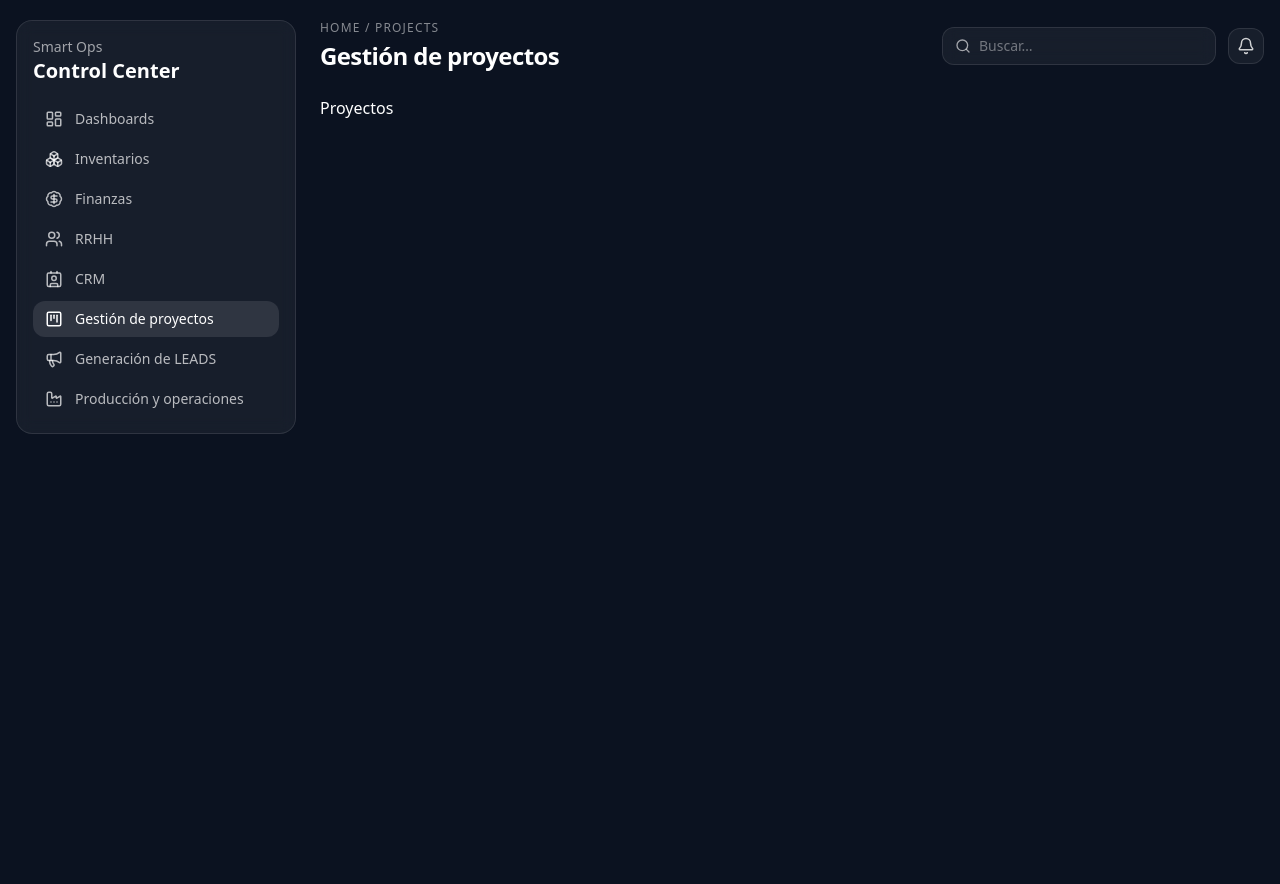
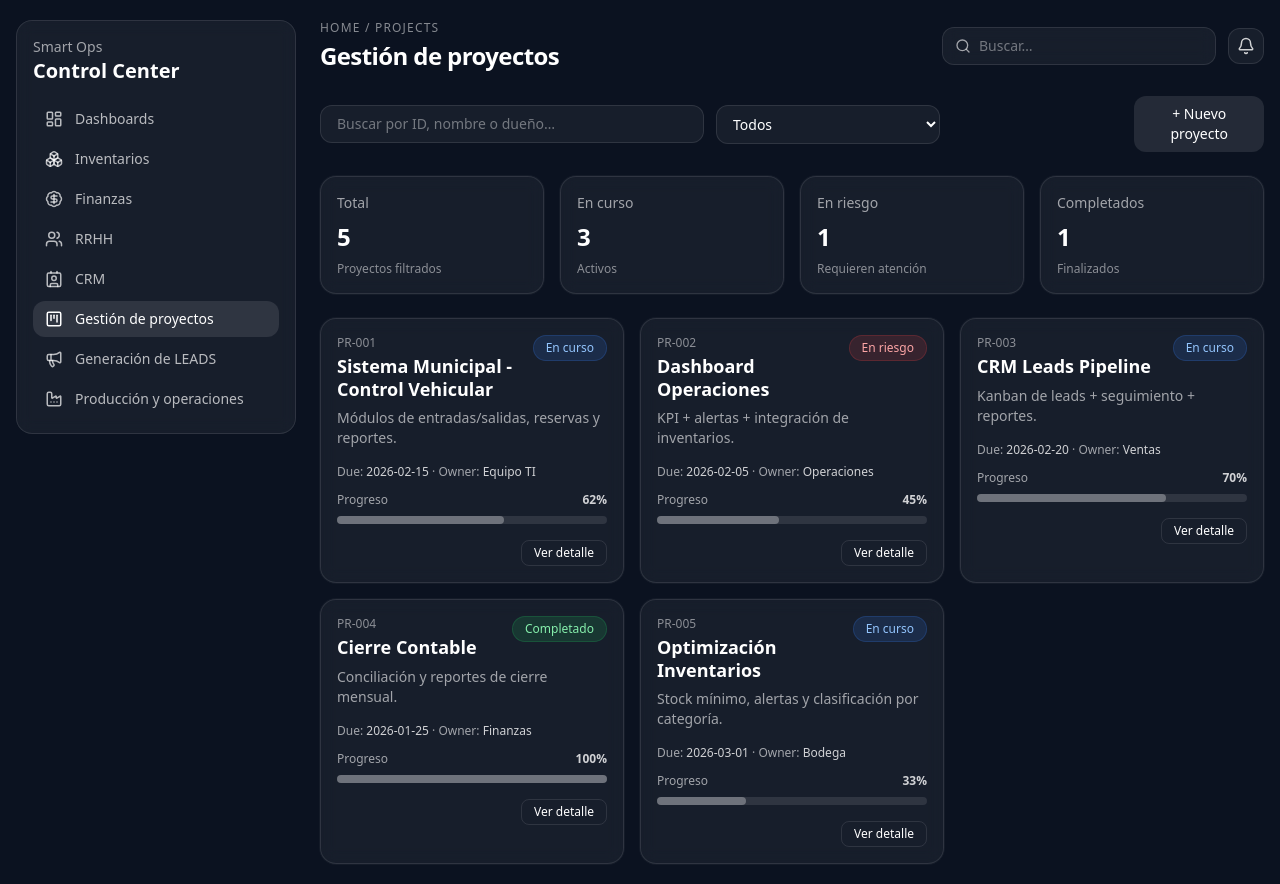
Before and after one commit to Pablo-Platero/smart-ops-frontend, a React (Vite) app: page /projects in a window 1280 px wide. Before the commit the page ends 800 px from the top, so only its background shows below. Built offline with nearby package versions, Linux system fonts and the light colour scheme.

Commit message:
Add projects page with KPIs, filters and progress cards UI

```diff
--- a/src/pages/ProjectsPage.jsx
+++ b/src/pages/ProjectsPage.jsx
@@ -1,3 +1,187 @@
+import { useMemo, useState } from "react";
+import Card from "../components/ui/Card";
+
+const STATUS = ["Todos", "En curso", "En riesgo", "Completado"];
+
+const PROJECTS = [
+  {
+    id: "PR-001",
+    name: "Sistema Municipal - Control Vehicular",
+    owner: "Equipo TI",
+    status: "En curso",
+    progress: 62,
+    due: "2026-02-15",
+    summary: "Módulos de entradas/salidas, reservas y reportes.",
+  },
+  {
+    id: "PR-002",
+    name: "Dashboard Operaciones",
+    owner: "Operaciones",
+    status: "En riesgo",
+    progress: 45,
+    due: "2026-02-05",
+    summary: "KPI + alertas + integración de inventarios.",
+  },
+  {
+    id: "PR-003",
+    name: "CRM Leads Pipeline",
+    owner: "Ventas",
+    status: "En curso",
+    progress: 70,
+    due: "2026-02-20",
+    summary: "Kanban de leads + seguimiento + reportes.",
+  },
+  {
+    id: "PR-004",
+    name: "Cierre Contable",
+    owner: "Finanzas",
+    status: "Completado",
+    progress: 100,
+    due: "2026-01-25",
+    summary: "Conciliación y reportes de cierre mensual.",
+  },
+  {
+    id: "PR-005",
+    name: "Optimización Inventarios",
+    owner: "Bodega",
+    status: "En curso",
+    progress: 33,
+    due: "2026-03-01",
+    summary: "Stock mínimo, alertas y clasificación por categoría.",
+  },
+];
+
+function badgeClass(status) {
+  if (status === "Completado") return "bg-green-500/15 text-green-300 border-green-500/20";
+  if (status === "En riesgo") return "bg-red-500/15 text-red-300 border-red-500/20";
+  return "bg-blue-500/15 text-blue-300 border-blue-500/20";
+}
+
+function ProgressBar({ value }) {
+  return (
+    <div className="mt-2 h-2 w-full rounded-full bg-white/10">
+      <div
+        className="h-2 rounded-full bg-white/30"
+        style={{ width: `${Math.max(0, Math.min(100, value))}%` }}
+      />
+    </div>
+  );
+}
+
+function Stat({ label, value, note }) {
+  return (
+    <Card className="p-4">
+      <div className="text-sm text-white/60">{label}</div>
+      <div className="mt-2 text-2xl font-semibold">{value}</div>
+      <div className="mt-2 text-xs text-white/50">{note}</div>
+    </Card>
+  );
+}
+
 export default function ProjectsPage() {
-  return <div>Proyectos</div>;
+  const [q, setQ] = useState("");
+  const [status, setStatus] = useState("Todos");
+
+  const filtered = useMemo(() => {
+    return PROJECTS.filter((p) => {
+      const byQ =
+        p.id.toLowerCase().includes(q.toLowerCase()) ||
+        p.name.toLowerCase().includes(q.toLowerCase()) ||
+        p.owner.toLowerCase().includes(q.toLowerCase());
+      const byStatus = status === "Todos" || p.status === status;
+      return byQ && byStatus;
+    });
+  }, [q, status]);
+
+  const kpis = useMemo(() => {
+    const total = filtered.length;
+    const inProgress = filtered.filter((p) => p.status === "En curso").length;
+    const atRisk = filtered.filter((p) => p.status === "En riesgo").length;
+    const done = filtered.filter((p) => p.status === "Completado").length;
+    return { total, inProgress, atRisk, done };
+  }, [filtered]);
+
+  return (
+    <div className="space-y-6">
+      {/* Header actions */}
+      <div className="flex flex-col gap-4 md:flex-row md:items-center md:justify-between">
+        <div className="flex w-full flex-col gap-3 md:flex-row md:items-center">
+          <input
+            value={q}
+            onChange={(e) => setQ(e.target.value)}
+            placeholder="Buscar por ID, nombre o dueño…"
+            className="w-full md:w-96 rounded-xl border border-white/10 bg-white/5 px-4 py-2 text-sm outline-none placeholder:text-white/40"
+          />
+
+          <select
+            value={status}
+            onChange={(e) => setStatus(e.target.value)}
+            className="w-full md:w-56 rounded-xl border border-white/10 bg-white/5 px-3 py-2 text-sm outline-none"
+          >
+            {STATUS.map((s) => (
+              <option key={s} value={s} className="bg-[#0B1220]">
+                {s}
+              </option>
+            ))}
+          </select>
+        </div>
+
+        <button className="rounded-xl bg-white/10 px-4 py-2 text-sm hover:bg-white/15">
+          + Nuevo proyecto
+        </button>
+      </div>
+
+      {/* KPIs */}
+      <div className="grid gap-4 md:grid-cols-2 lg:grid-cols-4">
+        <Stat label="Total" value={kpis.total} note="Proyectos filtrados" />
+        <Stat label="En curso" value={kpis.inProgress} note="Activos" />
+        <Stat label="En riesgo" value={kpis.atRisk} note="Requieren atención" />
+        <Stat label="Completados" value={kpis.done} note="Finalizados" />
+      </div>
+
+      {/* Grid of project cards */}
+      <div className="grid gap-4 sm:grid-cols-2 lg:grid-cols-3">
+        {filtered.map((p) => (
+          <Card key={p.id} className="p-4">
+            <div className="flex items-start justify-between gap-3">
+              <div>
+                <div className="text-xs text-white/50">{p.id}</div>
+                <div className="mt-1 text-lg font-semibold leading-tight">{p.name}</div>
+              </div>
+              <span className={`shrink-0 inline-flex items-center rounded-full border px-3 py-1 text-xs ${badgeClass(p.status)}`}>
+                {p.status}
+              </span>
+            </div>
+
+            <div className="mt-2 text-sm text-white/60">{p.summary}</div>
+
+            <div className="mt-4 text-xs text-white/60">
+              Due: <span className="text-white/80">{p.due}</span> · Owner:{" "}
+              <span className="text-white/80">{p.owner}</span>
+            </div>
+
+            <div className="mt-3">
+              <div className="flex items-center justify-between text-xs text-white/60">
+                <span>Progreso</span>
+                <span className="text-white/80 font-semibold">{p.progress}%</span>
+              </div>
+              <ProgressBar value={p.progress} />
+            </div>
+
+            <div className="mt-4 flex justify-end">
+              <button className="rounded-lg border border-white/10 px-3 py-1 text-xs hover:bg-white/10">
+                Ver detalle
+              </button>
+            </div>
+          </Card>
+        ))}
+
+        {filtered.length === 0 && (
+          <div className="col-span-full text-center text-white/50 py-12">
+            No hay proyectos con esos filtros
+          </div>
+        )}
+      </div>
+    </div>
+  );
 }
```
